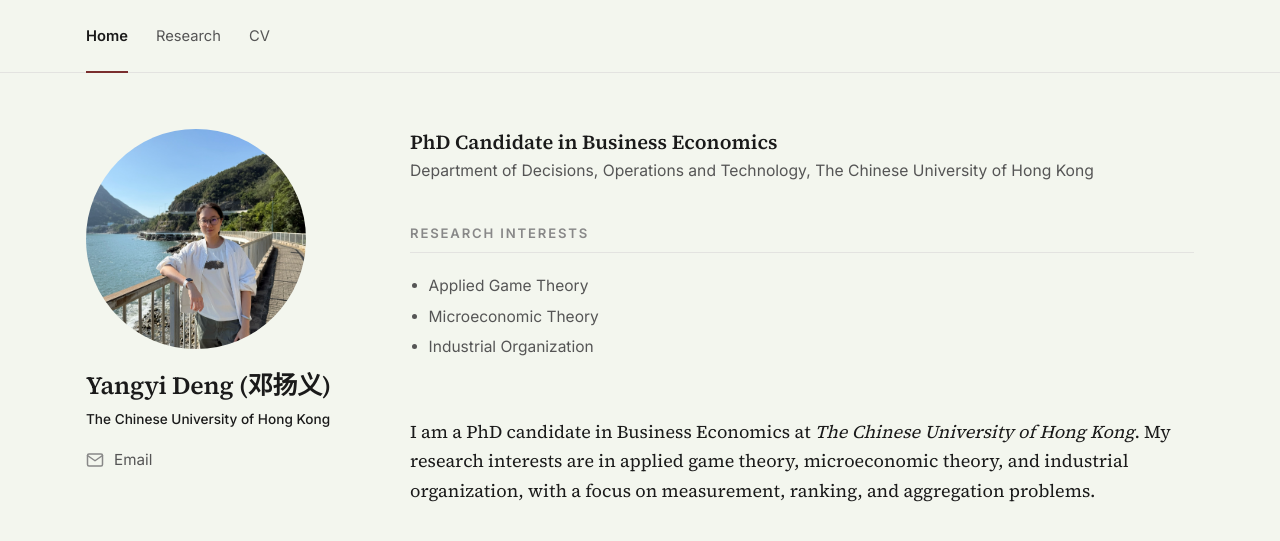
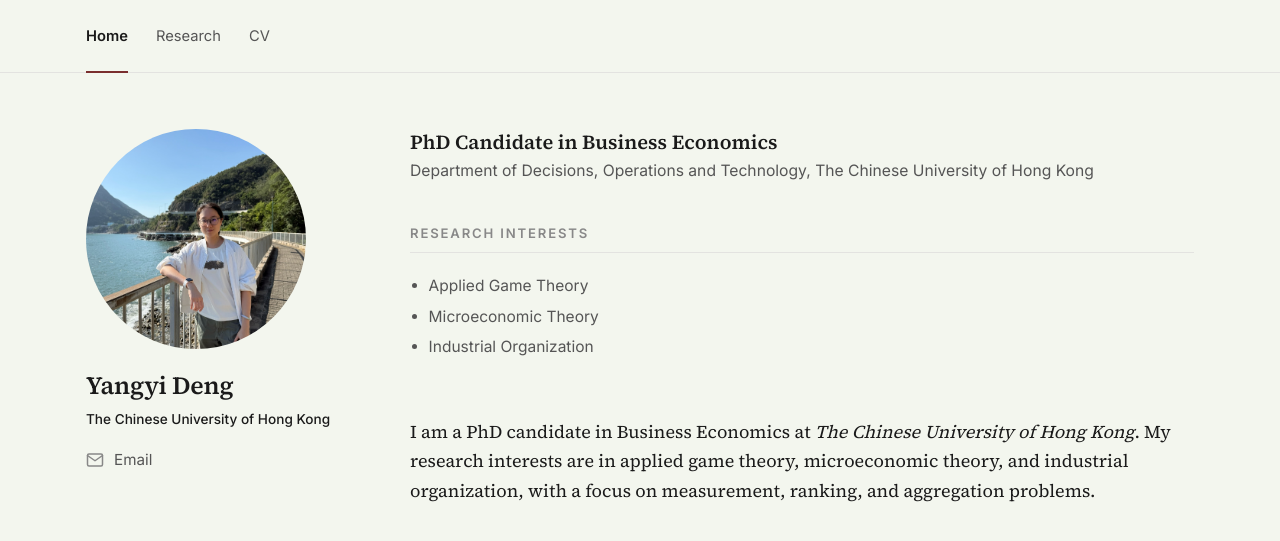
Before and after one commit to yangyi-deng/yangyi-deng.github.io, a Jekyll site: the page built from index.html, in a window 1280 px wide. Shown: the top 541 px of the page. Built offline with Jekyll 4.4.1, drawn with Linux system fonts in a browser that asks for light colours; some of the changed lines change nothing that is shown.

Commit message:
Update _config.yml

```diff
--- a/_config.yml
+++ b/_config.yml
@@ -9,7 +9,8 @@ baseurl:     ""    # leave "" if hosting at <username>.github.io
 
 # Author profile — used in the page header and in the footer.
 author:
-  name:           "Yangyi Deng (邓扬义)"
+  name:           "Yangyi Deng"
+  name_zh:        "邓扬义"
   role:           "PhD Candidate in Business Economics"
   institution:    "The Chinese University of Hong Kong"
   email:          "dengyangyi@link.cuhk.edu.hk"
```
